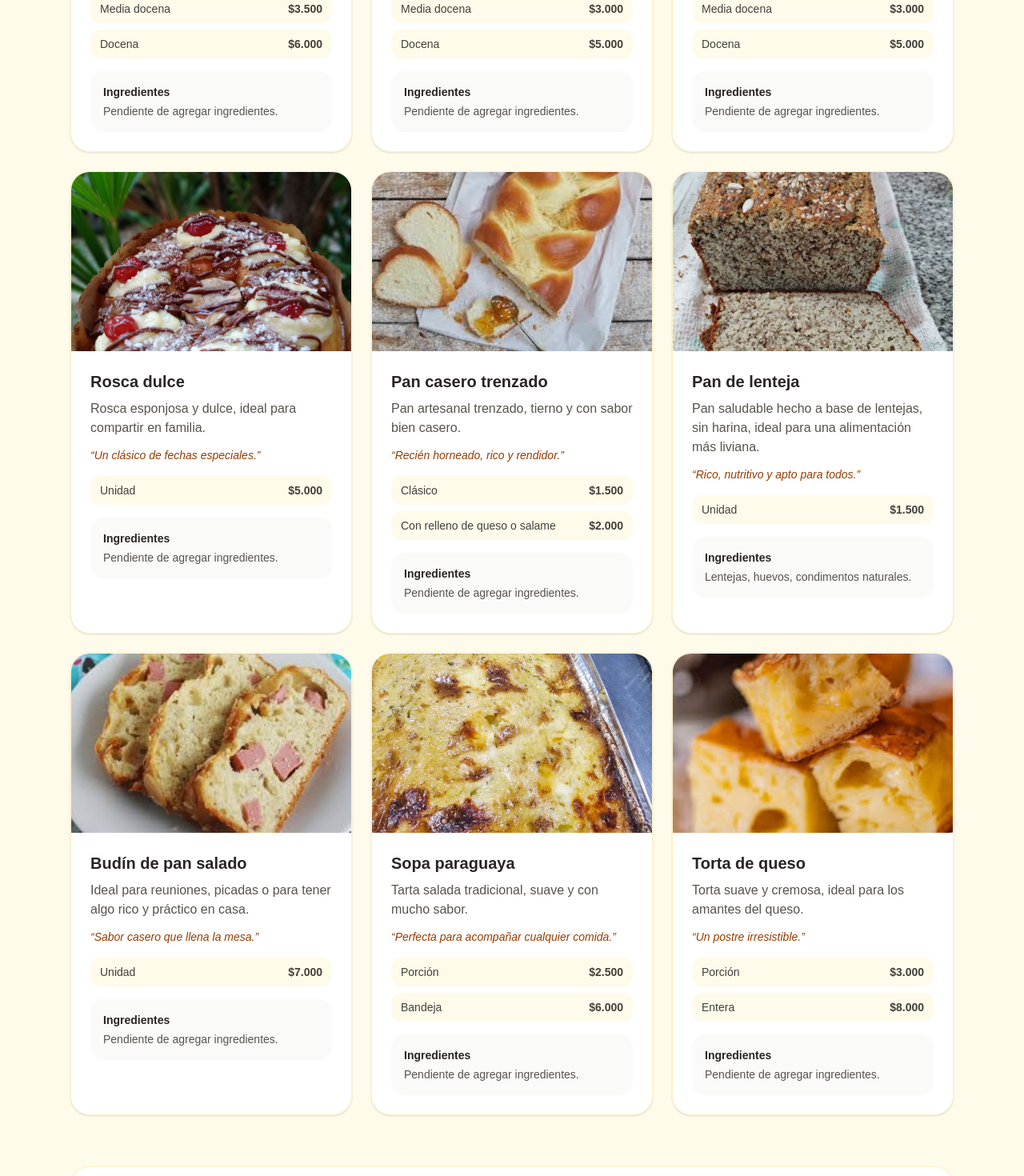
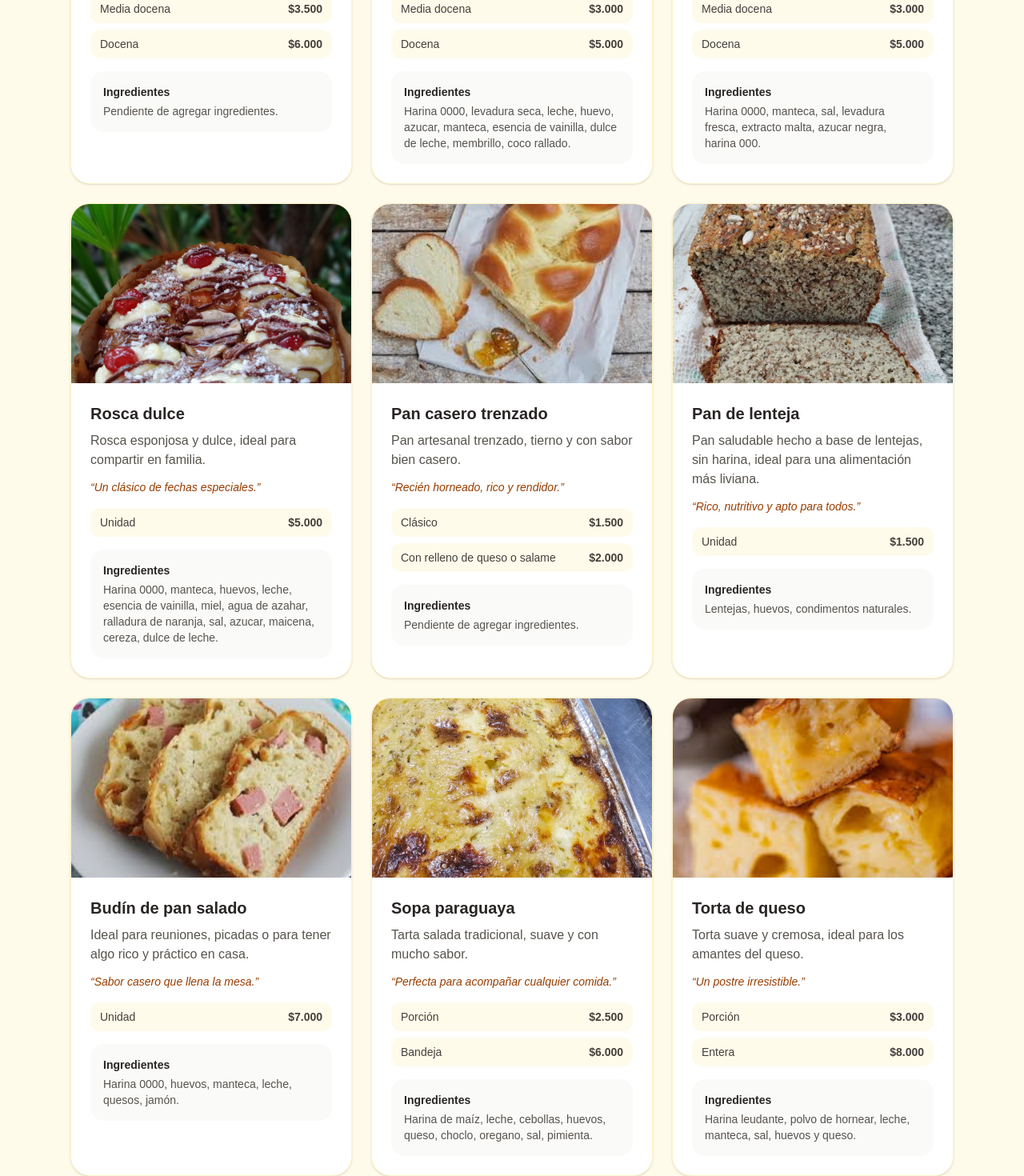
Before and after one commit to Zarzaandres/panaderia-carlita, a Next.js app: page / in a window 1280 px wide. Shown: the part 940-2410 px from the top of the page at 80% size. Built offline with nearby package versions, Linux system fonts and the light colour scheme.

Commit message:
actulizar textos añadidos

```diff
--- a/app/page.tsx
+++ b/app/page.tsx
@@ -28,7 +28,7 @@ export default function PanaderiaCarlitaWeb() {
       descripcion: 'Variedad de facturas artesanales para desayunos, meriendas y reuniones.',
       frase: 'Perfectas para compartir en familia.',
       imagen: '/productos/facturas.jpeg',
-      ingredientes: 'Pendiente de agregar ingredientes.',
+      ingredientes: 'Harina 0000, levadura seca, leche, huevo, azucar, manteca, esencia de vainilla, dulce de leche, membrillo, coco rallado.',
     },
     {
       id: 'cara-sucia',
@@ -40,7 +40,7 @@ export default function PanaderiaCarlitaWeb() {
       descripcion: 'Masa suave y dulce, con ese sabor tradicional de panadería de barrio.',
       frase: 'La compañera ideal para unos buenos mates.',
       imagen: '/productos/caras-sucias.jpg',
-      ingredientes: 'Pendiente de agregar ingredientes.',
+      ingredientes: 'Harina 0000, manteca, sal, levadura fresca, extracto malta, azucar negra, harina 000.',
     },
     {
   id: 'rosca-dulce',
@@ -51,7 +51,7 @@ export default function PanaderiaCarlitaWeb() {
   descripcion: 'Rosca esponjosa y dulce, ideal para compartir en familia.',
   frase: 'Un clásico de fechas especiales.',
   imagen: '/productos/rozca.jpeg',
-  ingredientes: 'Pendiente de agregar ingredientes.',
+  ingredientes: 'Harina 0000, manteca, huevos, leche, esencia de vainilla, miel, agua de azahar, ralladura de naranja, sal, azucar, maicena, cereza, dulce de leche.',
 },
     {
       id: 'pan-casero-trenzado',
@@ -83,7 +83,7 @@ export default function PanaderiaCarlitaWeb() {
       descripcion: 'Ideal para reuniones, picadas o para tener algo rico y práctico en casa.',
       frase: 'Sabor casero que llena la mesa.',
       imagen: '/productos/budin-pan-salado.jpg',
-      ingredientes: 'Pendiente de agregar ingredientes.',
+      ingredientes: 'Harina 0000, huevos, manteca, leche, quesos, jamón.',
     },
     {
   id: 'sopa-paraguaya',
@@ -95,7 +95,7 @@ export default function PanaderiaCarlitaWeb() {
   descripcion: 'Tarta salada tradicional, suave y con mucho sabor.',
   frase: 'Perfecta para acompañar cualquier comida.',
   imagen: '/productos/sopa-paraguaya.jpeg',
-  ingredientes: 'Pendiente de agregar ingredientes.',
+  ingredientes: 'Harina de maíz, leche, cebollas, huevos, queso, choclo, oregano, sal, pimienta.',
 },
 {
   id: 'torta-queso',
@@ -107,7 +107,7 @@ export default function PanaderiaCarlitaWeb() {
   descripcion: 'Torta suave y cremosa, ideal para los amantes del queso.',
   frase: 'Un postre irresistible.',
   imagen: '/productos/torta-queso.jpg',
-  ingredientes: 'Pendiente de agregar ingredientes.',
+  ingredientes: 'Harina leudante, polvo de hornear, leche, manteca, sal, huevos y queso.',
 },
   ];
 
```
